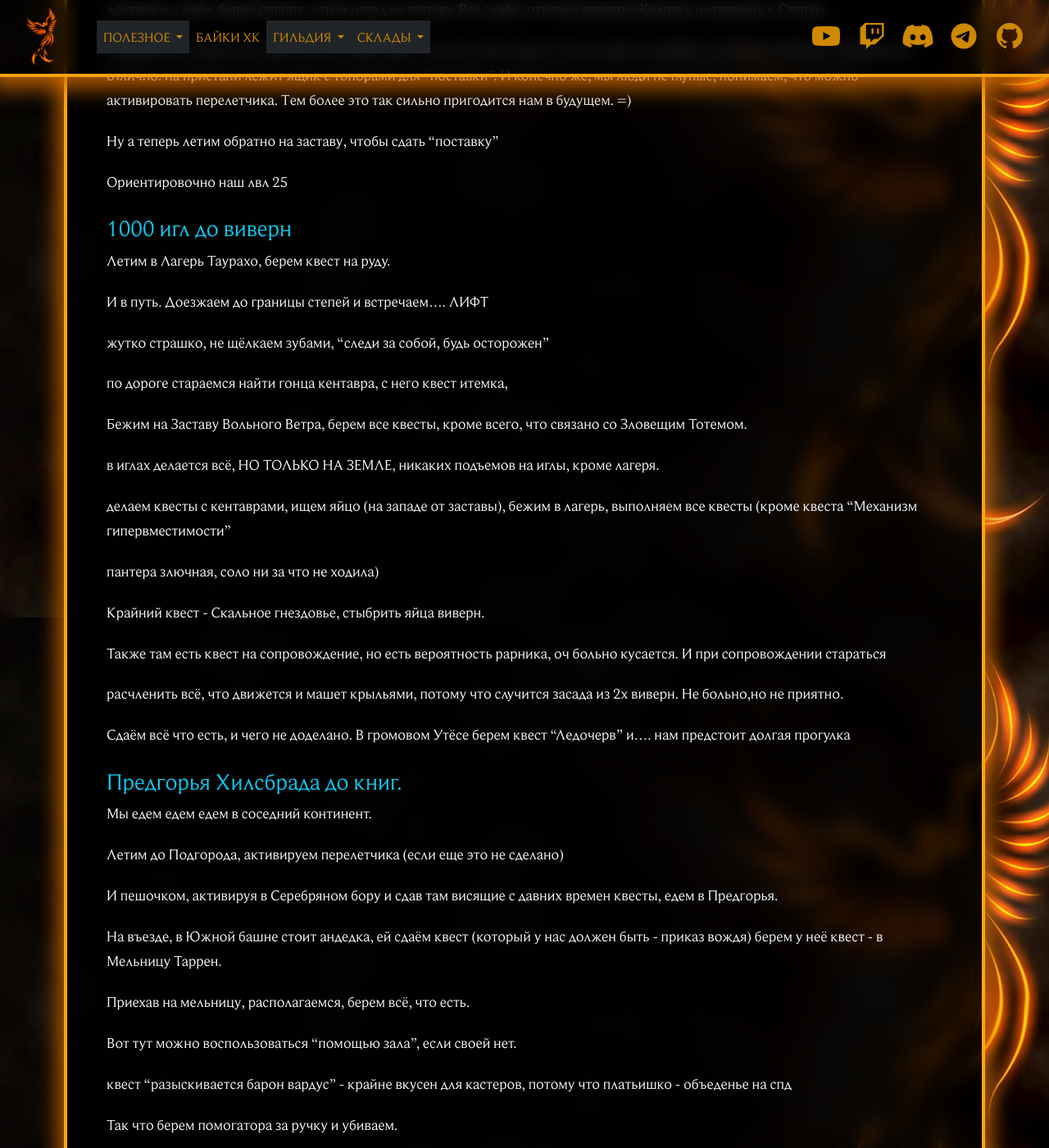
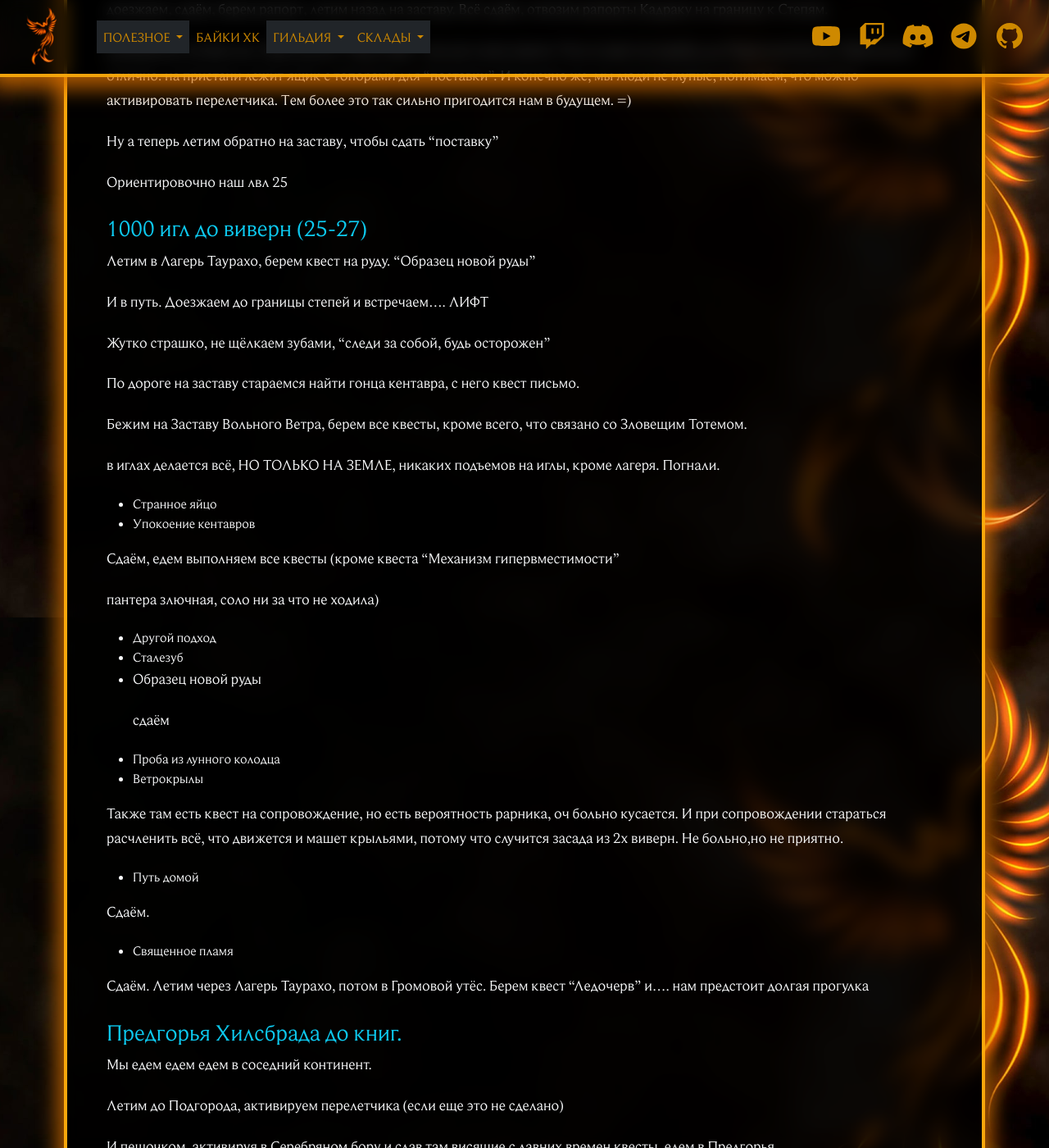
Before and after one commit to Phoenix-Guilds/phoenix-guilds.github.io, a Jekyll site: the page built from _guides/gayd-po-prokachke-hk-ot-silmy.md, in a window 1280 px wide and 1400 px high, scrolled down 11847 px. Shown: the whole window at 82% size. Built offline with Jekyll 4.4.1, drawn with Linux system fonts in a browser that asks for light colours; nearby versions of some CDN libraries; library files that are not in the unit come from our copies; some of the changed text lies outside the part shown.

Commit message:
Update Гайды “gayd-po-prokachke-hk-ot-silmy”

```diff
--- a/_guides/gayd-po-prokachke-hk-ot-silmy.md
+++ b/_guides/gayd-po-prokachke-hk-ot-silmy.md
@@ -451,31 +451,44 @@ description: >-
 
 Ориентировочно наш лвл 25
 
-### 1000 игл до виверн
+### 1000 игл до виверн (25-27)
 
-Летим в Лагерь Таурахо, берем квест на руду.
+Летим в Лагерь Таурахо, берем квест на руду. "Образец новой руды"
 
 И в путь. Доезжаем до границы степей и встречаем.... ЛИФТ
 
-жутко страшко, не щёлкаем зубами, "следи за собой, будь осторожен"
+Жутко страшко, не щёлкаем зубами, "следи за собой, будь осторожен"
 
-по дороге стараемся найти гонца кентавра, с него квест итемка,
+По дороге на заставу стараемся найти гонца кентавра, с него квест письмо.
 
 Бежим на Заставу Вольного Ветра, берем все квесты, кроме всего, что связано со Зловещим Тотемом.
 
-в иглах делается всё, НО ТОЛЬКО НА ЗЕМЛЕ, никаких подъемов на иглы, кроме лагеря.
+в иглах делается всё, НО ТОЛЬКО НА ЗЕМЛЕ, никаких подъемов на иглы, кроме лагеря. Погнали.
 
-делаем квесты с кентаврами, ищем яйцо (на западе от заставы), бежим в лагерь, выполняем все квесты (кроме квеста "Механизм гипервместимости"
+* Странное яйцо
+* Упокоение кентавров
+
+Сдаём, едем выполняем все квесты (кроме квеста "Механизм гипервместимости"
 
 пантера злючная, соло ни за что не ходила)
 
-Крайний квест - Скальное гнездовье, стыбрить яйца виверн.
+* Другой подход
+* Сталезуб
+* Образец новой руды
 
-Также там есть квест на сопровождение, но есть вероятность рарника, оч больно кусается. И при сопровождении стараться
+  сдаём
+* Проба из лунного колодца
+* Ветрокрылы
 
-расчленить всё, что движется и машет крыльями, потому что случится засада из 2х виверн. Не больно,но не приятно.
+Также там есть квест на сопровождение, но есть вероятность рарника, оч больно кусается. И при сопровождении стараться расчленить всё, что движется и машет крыльями, потому что случится засада из 2х виверн. Не больно,но не приятно.
 
-Сдаём всё что есть, и чего не доделано. В громовом Утёсе берем квест "Ледочерв" и.... нам предстоит долгая прогулка
+* Путь домой
+
+Сдаём.
+
+* Священное пламя
+
+Сдаём. Летим через Лагерь Таурахо, потом в Громовой утёс. Берем квест "Ледочерв" и.... нам предстоит долгая прогулка
 
 ### Предгорья Хилсбрада до книг.
 
@@ -1052,13 +1065,21 @@ description: >-
 
 Кабестан - забираем круглый камень
 
-Танарис - всё сдаём,
+Танарис - всё сдаём, берём
 
+* Посылка для Синя
+* Эликсир Гогельмогеля
 
+И едем в центр, сдать камешек. Далее квесты на инст Затонувший храм. А инсты не входят в мой гайд.
 
+### Доделываем Тернистую (49-
 
+Плывём в Пиратскую бухту на кораблике. сдаём всё что накопилось, берём всё что не взято или отменено было. Летим в Громгол. То же самое. И поехали.
 
-### Доделываем Тернистую
+* Вскрыть ногу Моури
+* Глаз разума
+
+Сдаём глаз, берём
 
 Что не доделано - доделываем.
 
```
